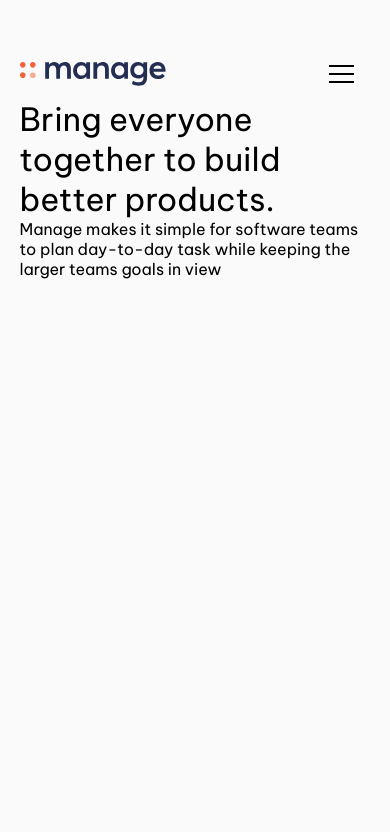
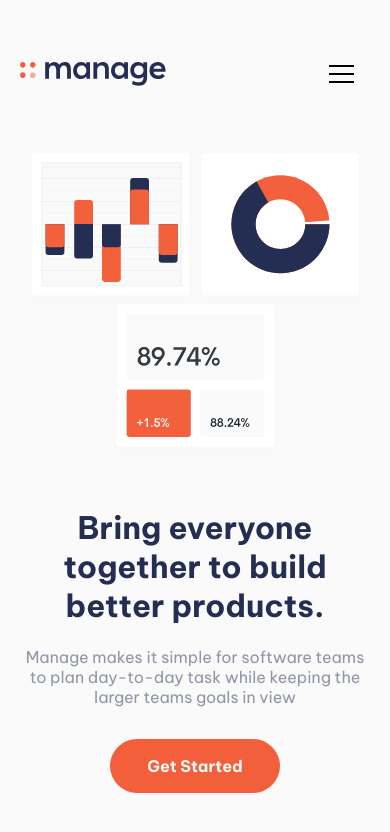
Before and after one commit to Ronel028/fem-manage-landing-page, a Next.js app: page / in a window 390 px wide. Shown: the top 832 px of the page. Built offline with nearby package versions, Linux system fonts and the light colour scheme.

Commit message:
add function in hamburger menu in mobile view

```diff
--- a/components/Button.jsx
+++ /dev/null
@@ -1,12 +0,0 @@
-import Link from "next/link";
-import buttonStyle from "@/styles/Button.module.scss";
-
-const Button = (props) => {
-  return (
-    <Link href="/" className={buttonStyle.button}>
-      {props.btnTitle}
-    </Link>
-  );
-};
-
-export default Button;
--- a/components/navigation.jsx
+++ b/components/navigation.jsx
@@ -1,7 +1,6 @@
-import { useState } from "react";
+import { useState, useEffect } from "react";
 import Image from "next/image";
 import Link from "next/link";
-import Button from "./Button";
 import manageLogo from "@/public/logo.svg";
 import { Twirl as Hamburger } from "hamburger-react";
 import navStyle from "@/styles/Navigation.module.scss";
@@ -13,9 +12,19 @@ const Navigation = () => {
     setOpenMenu((currentState) => !currentState);
   };
 
+  useEffect(() => {
+    const getWindowSize = () => {
+      if (window.innerWidth >= 730) {
+        setOpenMenu(false);
+      }
+    };
+    window.addEventListener("resize", getWindowSize);
+    return () => window.removeEventListener("resize", getWindowSize);
+  }, []);
+
   return (
-    <div>
-      <nav className={navStyle.nav}>
+    <>
+      <nav className={openMenu ? navStyle.navChange : navStyle.nav}>
         <div className="wrapper">
           <div className={navStyle.nav__container}>
             <Image src={manageLogo} alt="manage logo" width="146" height="24" />
@@ -37,7 +46,10 @@ const Navigation = () => {
                 <Link href="/">Community</Link>
               </li>
             </ul>
-            <Button btnTitle="Get Started" />
+            {/* <Button btnTitle="Get Started" /> */}
+            <Link href="/" className="navButton">
+              Get Started
+            </Link>
             {/* desktop view */}
 
             {/* mobile view */}
@@ -75,7 +87,7 @@ const Navigation = () => {
         </div>
       </div>
       {/* menu mobile */}
-    </div>
+    </>
   );
 };
 
--- a/pages/index.jsx
+++ b/pages/index.jsx
@@ -1,10 +1,14 @@
 import Head from "next/head";
+import Link from "next/link";
 import Image from "next/image";
 
 // components
 import Navigation from "@/components/navigation";
-import Button from "@/components/Button";
 // components
+
+// images
+import headerImage from "@/public/illustration-intro.svg";
+// images
 
 // styles
 import styles from "@/styles/Home.module.scss";
@@ -25,16 +29,30 @@ export default function Home() {
           <Navigation />
           {/* navigation component */}
           <div className="wrapper">
-            <div className={styles.mainHeader}>
+            <div className={styles.headerContainer}>
               <div className={styles.headerContent}>
                 <h1>Bring everyone together to build better products.</h1>
                 <p>
                   Manage makes it simple for software teams to plan day-to-day
                   task while keeping the larger teams goals in view
                 </p>
-                <Button btnTitle="Get Started" />
+                <Link href="/" className="mainButton">
+                  Get Started
+                </Link>
               </div>
-              <div></div>
+              <div className={styles.headerImage}>
+                <Image
+                  src={headerImage}
+                  alt="Illustration-intro"
+                  width="0"
+                  height="0"
+                  style={{
+                    width: "100%",
+                    height: "auto",
+                    maxWidth: "586px",
+                  }}
+                />
+              </div>
             </div>
           </div>
         </header>
--- a/styles/Home.module.scss
+++ b/styles/Home.module.scss
@@ -1,4 +1,44 @@
 @use "./util/index" as util;
 
 .main {
+  .header {
+    .headerContainer {
+      margin-top: 48px;
+      display: flex;
+      flex-direction: column-reverse;
+      align-items: center;
+      gap: 39px;
+
+      @include util.breakpoint(md) {
+        display: grid;
+        grid-template-columns: repeat(2, 50%);
+        grid-template-rows: auto;
+        column-gap: 9px;
+      }
+
+      .headerContent {
+        text-align: center;
+        @include util.breakpoint(md) {
+          text-align: left;
+        }
+        h1 {
+          font-size: clamp(1.875rem, 1.5367rem + 1.6603vw, 2.6875rem);
+          font-weight: 700;
+          color: var(--dark-blue);
+          margin-bottom: 22px;
+          @include util.breakpoint(md) {
+            max-width: 430px;
+          }
+        }
+        p {
+          font-weight: 400;
+          color: var(--dark-grayish-blue);
+          margin-bottom: 32px;
+          @include util.breakpoint(md) {
+            max-width: 330px;
+          }
+        }
+      }
+    }
+  }
 }
--- a/styles/Navigation.module.scss
+++ b/styles/Navigation.module.scss
@@ -1,10 +1,22 @@
 @use "./util/index" as util;
 
+.navChange {
+  width: 100%;
+  height: auto;
+  position: fixed;
+  padding: 0;
+  z-index: 999;
+}
 .nav {
   width: 100%;
   height: auto;
   padding-top: 49px;
-  &__container {
+  position: relative;
+  z-index: 999;
+}
+
+// nav container
+.nav__container {
   display: flex;
   align-items: center;
   justify-content: space-between;
@@ -39,7 +51,6 @@
     }
   }
 }
-}
 
 // menu mobile
 .menuMobileMain {
@@ -52,7 +63,7 @@
   );
   position: fixed;
   inset: 0;
-  z-index: -1;
+  z-index: 1;
   display: block;
   animation-name: fadeIn;
   animation-duration: 1s;
--- a/styles/Button.module.scss
+++ b/styles/globals/_button.scss
@@ -1,6 +1,6 @@
 @use "./util/index" as util;
 
-.button {
+.navButton {
   background-color: var(--bright-red);
   display: none;
   padding: 17px 37px;
@@ -36,3 +36,36 @@
     transition: box-shadow 0.2s ease-in-out;
   }
 }
+
+.mainButton {
+  background-color: var(--bright-red);
+  display: inline-block;
+  padding: 17px 37px;
+  border-radius: 30px;
+  font-size: util.toRem(16);
+  font-weight: 700;
+  color: var(--vary-light-gray);
+  position: relative;
+  transition: box-shadow 0.2s ease-in-out;
+
+  &::after {
+    content: "";
+    background-color: var(--very-pale-red);
+    border-radius: 30px;
+    position: absolute;
+    inset: 0;
+    opacity: 0;
+    transition: opacity 0.2s ease-in-out;
+  }
+
+  &:hover::after {
+    opacity: 0.5;
+    transition: opacity 0.2s ease-in-out;
+  }
+  &:hover {
+    box-shadow: 1px 18px 31px -15px rgba(242, 95, 58, 0.79);
+    -webkit-box-shadow: 1px 18px 31px -15px rgba(242, 95, 58, 0.79);
+    -moz-box-shadow: 1px 18px 31px -15px rgba(242, 95, 58, 0.79);
+    transition: box-shadow 0.2s ease-in-out;
+  }
+}
--- a/styles/globals/_index.scss
+++ b/styles/globals/_index.scss
@@ -2,3 +2,4 @@
 @forward "./colors";
 @forward "./typography";
 @forward "./wrapper";
+@forward "./button";
```
Lines whose indentation alone changed are shown as unchanged.
